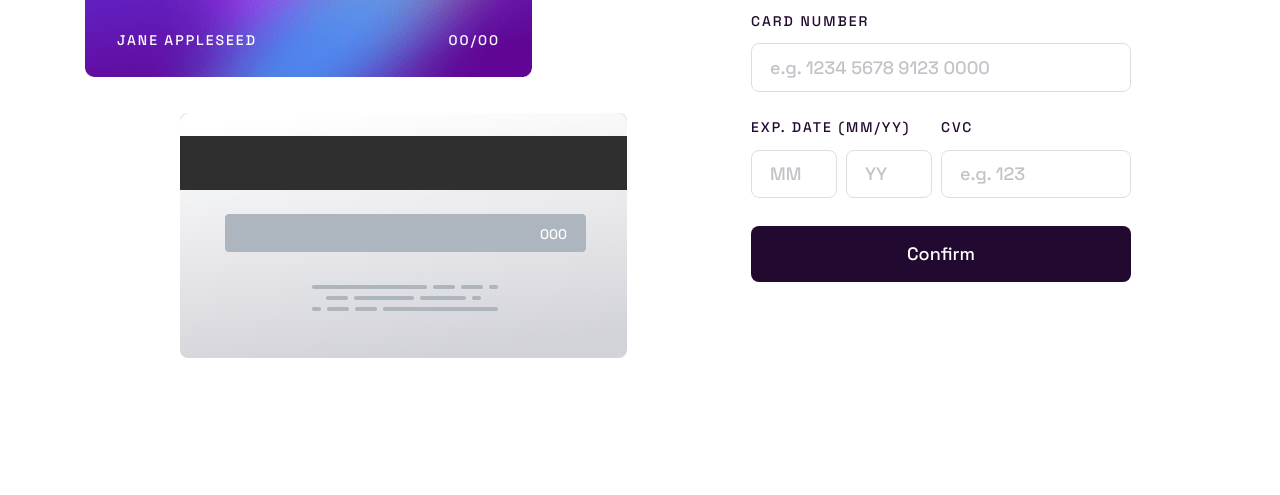
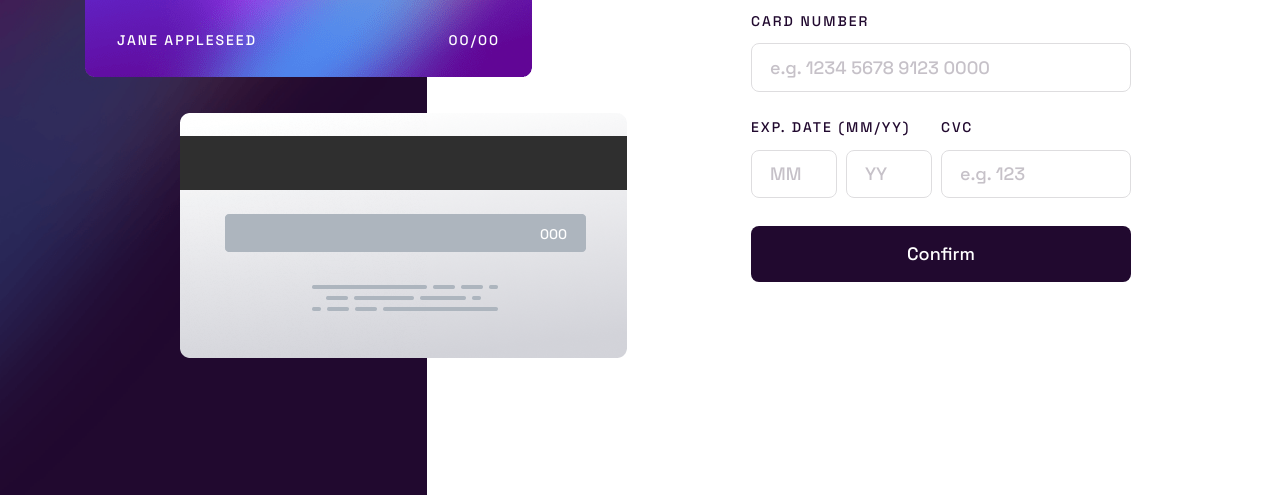
Before and after one commit to karolbanat/interactive-card-details-form, a website: page index.html in a window 1280 px wide. Shown: the part 305-800 px from the top of the page. Drawn offline with Linux system fonts and the light colour scheme.

Commit message:
Background image

```diff
--- a/index.html
+++ b/index.html
@@ -25,7 +25,7 @@
 
 <body>
 
-    <main>
+    <main class="background-decoration">
         <div class="container">
             <section class="card-details">
                 <h1 class="visually-hidden">Add your card details</h1>
--- a/src/sass/components/_card.scss
+++ b/src/sass/components/_card.scss
@@ -9,9 +9,9 @@
 	width: var(--width);
 	height: var(--height);
 	color: var(--clr-neutral-100);
-	background-color: var(--clr-neutral-400);
 	border-radius: var(--borr-400);
 	line-height: 1;
+	overflow: hidden;
 
 	&__logo {
 		--width: 5.6rem;
--- a/src/sass/main.scss
+++ b/src/sass/main.scss
@@ -13,4 +13,5 @@
 @use './components/details-form';
 @use './components/confirmation';
 
+@use './utility/background-decoration';
 @use './utility/visually-hidden';
--- /dev/null
+++ b/src/sass/utility/_background-decoration.scss
@@ -0,0 +1,29 @@
+@use '../base/mixins';
+
+.background-decoration {
+	position: relative;
+
+	&::before {
+		--bg-image: url('../images/bg-main-mobile.png');
+		--width: 100%;
+		--height: 24rem;
+
+		content: '';
+		position: absolute;
+		display: block;
+		top: 0;
+		left: 0;
+		width: var(--width);
+		height: var(--height);
+		background-image: var(--bg-image);
+		background-repeat: no-repeat;
+		background-size: cover;
+		z-index: -100;
+
+		@include mixins.mq(large) {
+			--bg-image: url('../images/bg-main-desktop.png');
+			--width: 33.33%;
+			--height: 100%;
+		}
+	}
+}
```
Also changed, not shown: dist/css/main.min.css.
